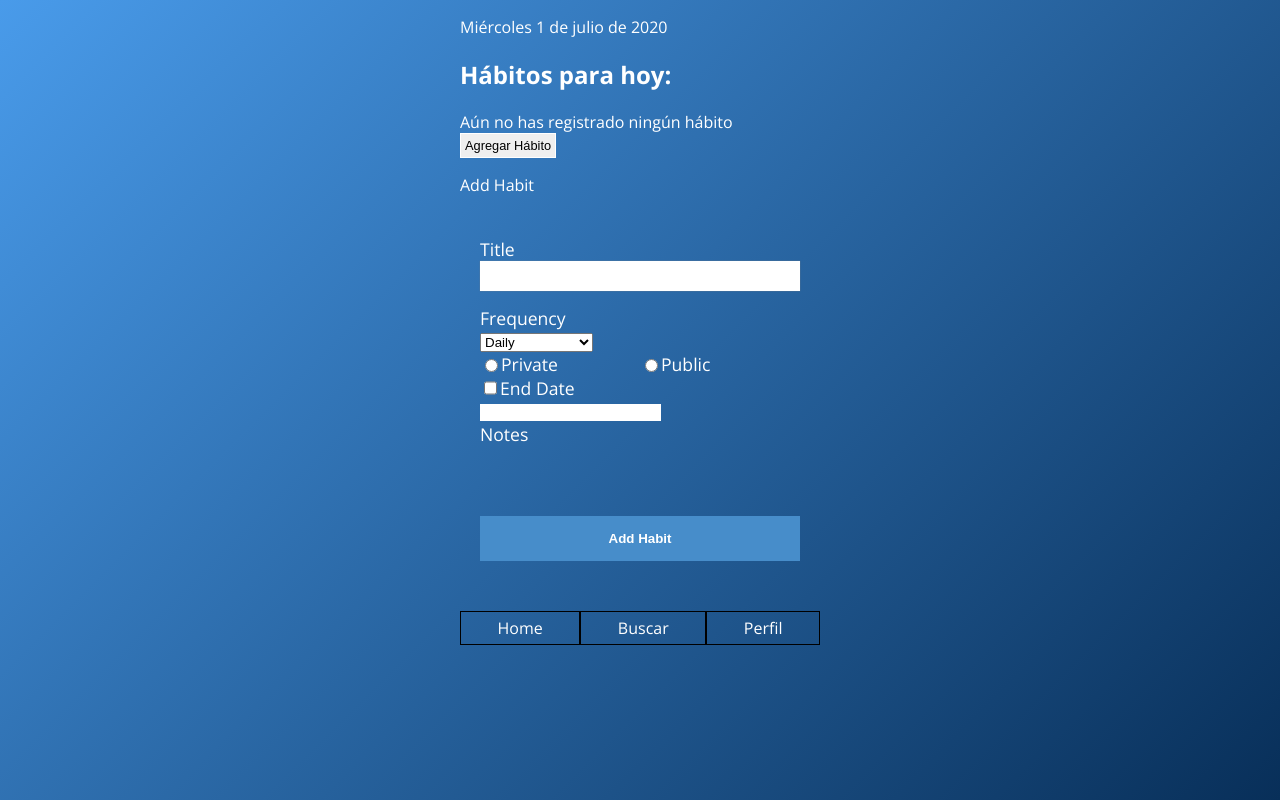
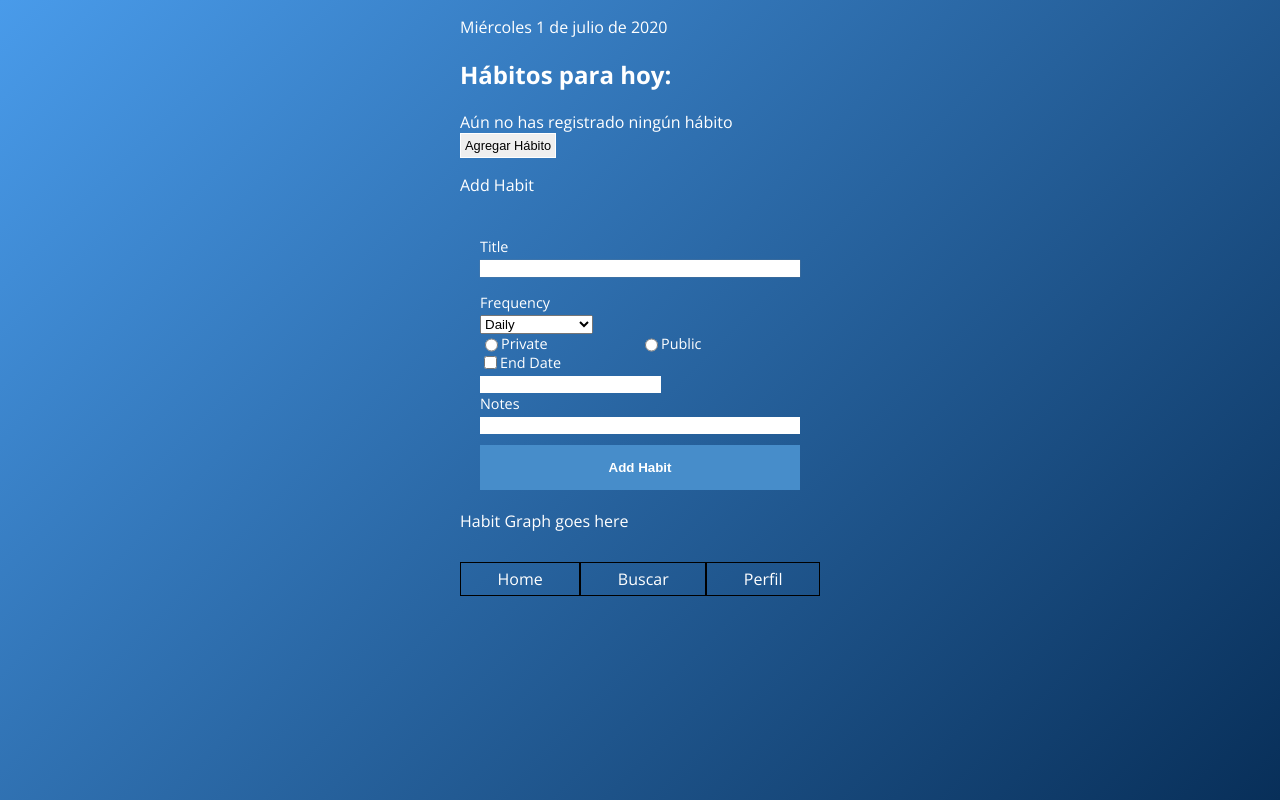
Before and after one commit to dejavuhq/sub-routines-frontend, a React app: page /home in a window 1280 px wide. Built offline with nearby package versions, Linux system fonts and the light colour scheme.

Commit message:
[ADD] HabitGraph component to Home

```diff
--- a/src/assets/styles/components/AddHabit.scss
+++ b/src/assets/styles/components/AddHabit.scss
@@ -44,8 +44,12 @@
   background-color: #478dca;
 }
 .add-habit {
-  input[type="radio"], input[type="checkbox"] {
+  input {
     height: auto;
+    background-color: white;
+  }
+  label {
+    font-size: 0.9rem;
   }
   .add-habit-row {
     display: flex;
--- a/src/components/HabitGraph.jsx
+++ b/src/components/HabitGraph.jsx
@@ -0,0 +1,14 @@
+import React from 'react';
+
+class HabitGraph extends React.Component {
+  constructor(props) {
+    super(props);
+  }
+  render() {
+    return (
+      <div>Habit Graph goes here</div>
+    );
+  }
+}
+
+export default HabitGraph;
--- a/src/components/Home.jsx
+++ b/src/components/Home.jsx
@@ -1,5 +1,6 @@
 import React from 'react';
 import AddHabit from './AddHabit';
+import HabitGraph from './HabitGraph';
 import Nav from './Nav';
 
 class Home extends React.Component {
@@ -41,6 +42,7 @@ class Home extends React.Component {
           <p>Aún no has registrado ningún hábito <button className="small-btn">Agregar Hábito</button></p>
           <AddHabit handleSubmit={this.handleSubmit} />
         </header>
+        <HabitGraph />
         <Nav />
       </>
     );
```
